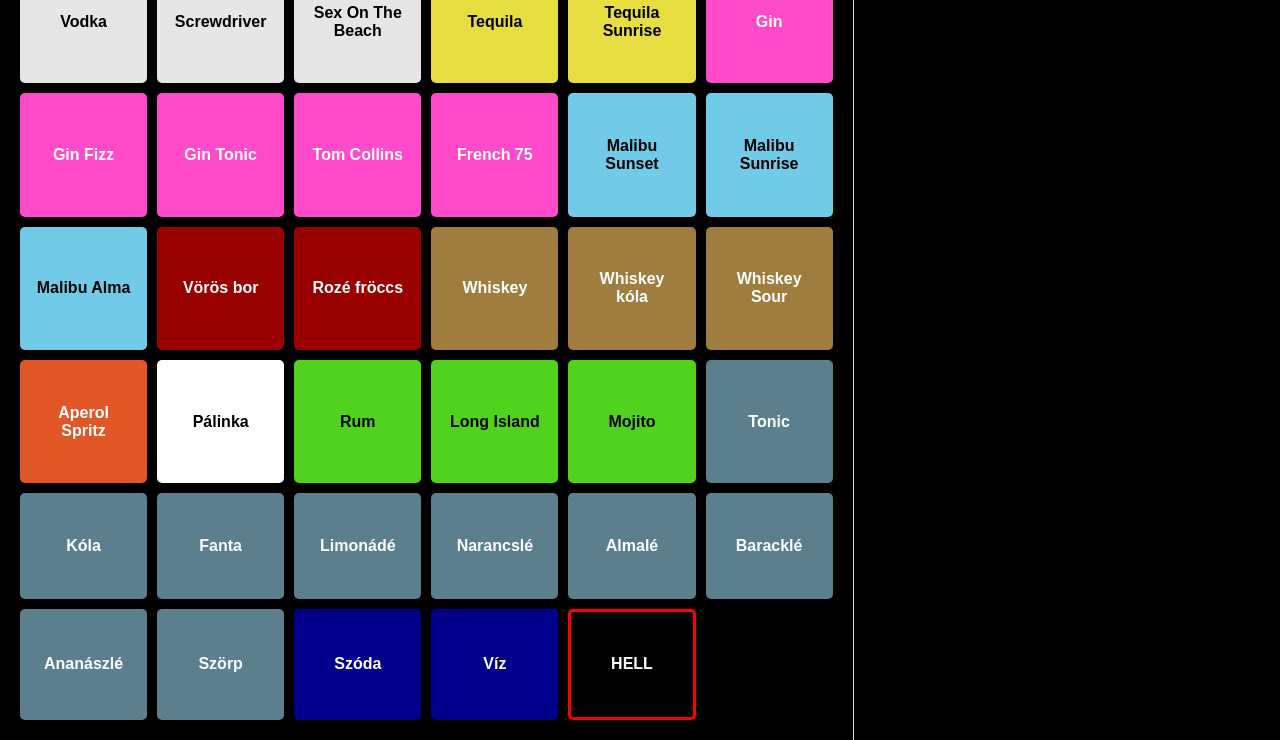
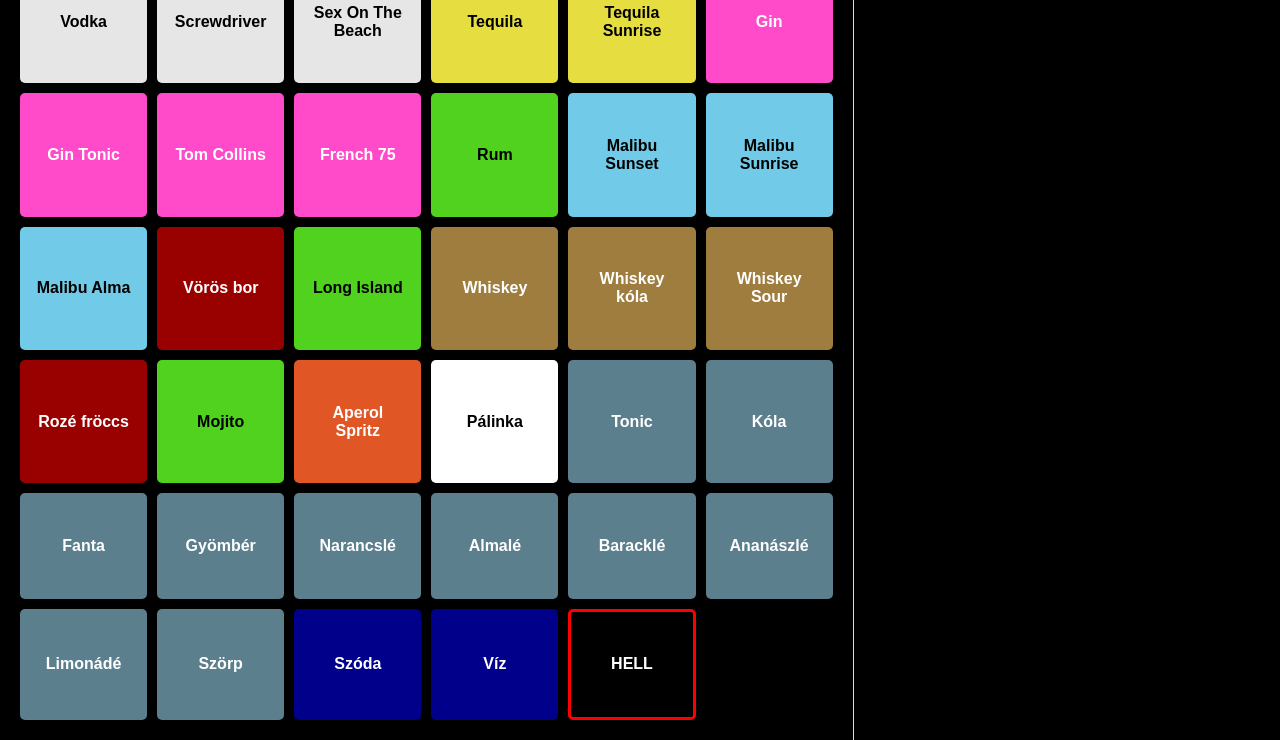
Before and after one commit to Bodo-Kristof/pos, a website: page frontend/index.html in a window 1280 px wide. Shown: the part 60-800 px from the top of the page. Drawn offline with Linux system fonts and the light colour scheme.

Commit message:
rendezes

```diff
--- a/frontend/index.html
+++ b/frontend/index.html
@@ -17,38 +17,41 @@
         <button class="drink-btn tequila" onclick="addOrder('Tequila Sunrise')">Tequila Sunrise</button>
 
         <button class="drink-btn gin" onclick="addOrder('Gin')">Gin</button>
-        <button class="drink-btn gin" onclick="addOrder('Gin Fizz')">Gin Fizz</button>
         <button class="drink-btn gin" onclick="addOrder('Gin Tonic')">Gin Tonic</button>
         <button class="drink-btn gin" onclick="addOrder('Tom Collins')">Tom Collins</button>
         <button class="drink-btn gin" onclick="addOrder('French 75')">French 75</button>
+
+        <button class="drink-btn rum" onclick="addOrder('Rum')">Rum</button>
 
         <button class="drink-btn malibu" onclick="addOrder('Malibu Sunset')">Malibu Sunset</button>
         <button class="drink-btn malibu" onclick="addOrder('Malibu Sunrise')">Malibu Sunrise</button>
         <button class="drink-btn malibu" onclick="addOrder('Malibu Alma')">Malibu Alma</button>
 
         <button class="drink-btn bor" onclick="addOrder('Vörös bor')">Vörös bor</button>
-        <button class="drink-btn bor" onclick="addOrder('Rozé fröccs')">Rozé fröccs</button>
+
+        <button class="drink-btn rum" onclick="addOrder('Long Island')">Long Island</button>
 
         <button class="drink-btn whiskey" onclick="addOrder('Whiskey')">Whiskey</button>
         <button class="drink-btn whiskey" onclick="addOrder('Whiskey kóla')">Whiskey kóla</button>
         <button class="drink-btn whiskey" onclick="addOrder('Whiskey Sour')">Whiskey Sour</button>
 
+        <button class="drink-btn bor" onclick="addOrder('Rozé fröccs')">Rozé fröccs</button>
+
+        <button class="drink-btn rum" onclick="addOrder('Mojito')">Mojito</button>
+
         <button class="drink-btn aperol" onclick="addOrder('Aperol Spritz')">Aperol Spritz</button>
 
         <button class="drink-btn palinka" onclick="addOrder('Pálinka')">Pálinka</button>
 
-        <button class="drink-btn rum" onclick="addOrder('Rum')">Rum</button>
-        <button class="drink-btn rum" onclick="addOrder('Long Island')">Long Island</button>
-        <button class="drink-btn rum" onclick="addOrder('Mojito')">Mojito</button>
-
         <button class="drink-btn nonalcoholic" onclick="addOrder('Tonic')">Tonic</button>
         <button class="drink-btn nonalcoholic" onclick="addOrder('Kóla')">Kóla</button>
         <button class="drink-btn nonalcoholic" onclick="addOrder('Fanta')">Fanta</button>
-        <button class="drink-btn nonalcoholic" onclick="addOrder('Limonádé')">Limonádé</button>
+        <button class="drink-btn nonalcoholic" onclick="addOrder('Gyömbér')">Gyömbér</button>
         <button class="drink-btn nonalcoholic" onclick="addOrder('Narancslé')">Narancslé</button>
         <button class="drink-btn nonalcoholic" onclick="addOrder('Almalé')">Almalé</button>
         <button class="drink-btn nonalcoholic" onclick="addOrder('Baracklé')">Baracklé</button>
         <button class="drink-btn nonalcoholic" onclick="addOrder('Ananászlé')">Ananászlé</button>
+        <button class="drink-btn nonalcoholic" onclick="addOrder('Limonádé')">Limonádé</button>
         <button class="drink-btn nonalcoholic" onclick="addOrder('Szörp')">Szörp</button>
 
         <button class="drink-btn dblue" onclick="addOrder('Szóda')">Szóda</button>
```
